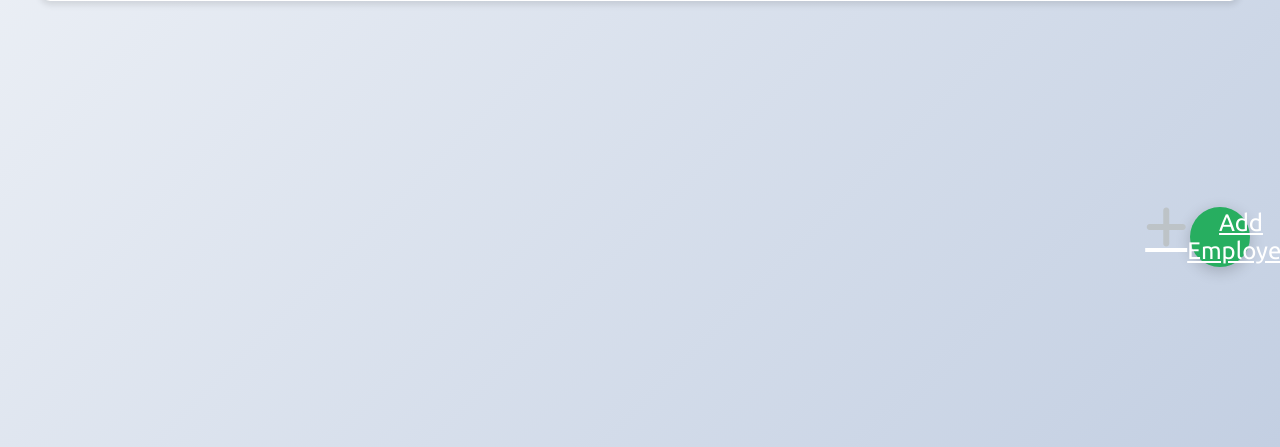
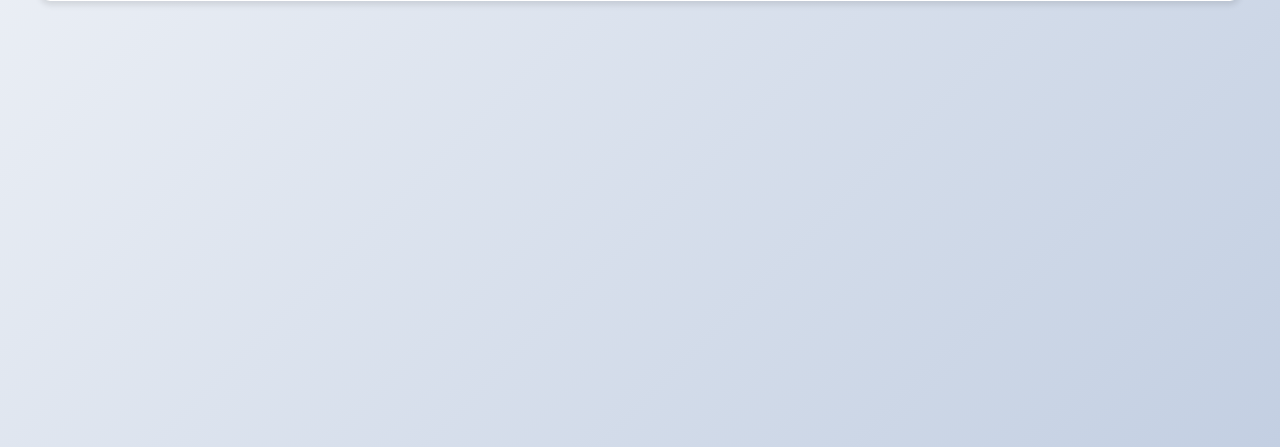
Before and after one commit to nafis-muktashid/CSE311L-CC, a PHP site: page /employees.php in a window 1280 px wide. Shown: the part 503-950 px from the top of the page. Run offline with PHP 8.4, Linux system fonts and the light colour scheme; a user stored in the database is signed in; data that the repository does not hold is empty.

Commit message:
All ui good again

```diff
--- a/css/manage_applications.css
+++ b/css/manage_applications.css
@@ -1,5 +1,6 @@
 .content-wrapper {
 	padding: 40px;
+	margin-top: 150px;
 }
 
 .page-header {
--- a/employees.php
+++ b/employees.php
@@ -83,9 +83,7 @@
                             <i class="fas fa-users-slash"></i>
                             <h2>No Employees Found</h2>
                             <p>You haven't added any employees yet.</p>
-                            <a href="add_employees.php" class="add-employee-btn">
-                                <i class="fas fa-plus"></i> Add Employee
-                            </a>
+
                         </div>
                     <?php endif; ?>
                 </div>
--- a/manage_applications.php
+++ b/manage_applications.php
@@ -68,8 +68,8 @@
     <link rel="stylesheet" href="https://cdnjs.cloudflare.com/ajax/libs/font-awesome/6.0.0/css/all.min.css">
 </head>
 <body>
+    <?php renderHeader('manage_applications'); ?>
     <div class="container">
-        <?php renderHeader('manage_applications'); ?>
 
         <div class="content-wrapper">
             <div class="page-header">
```
